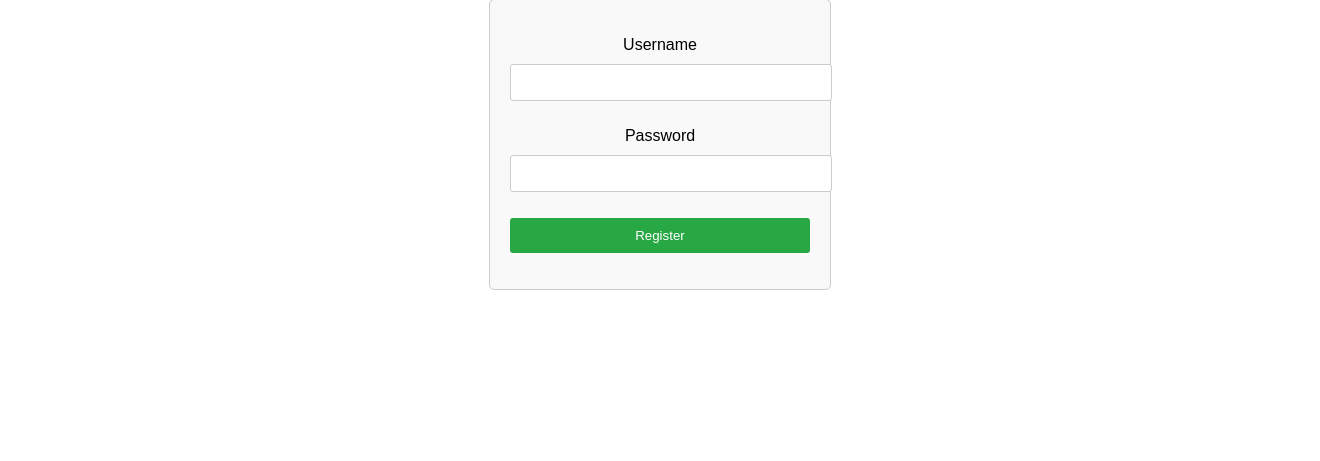
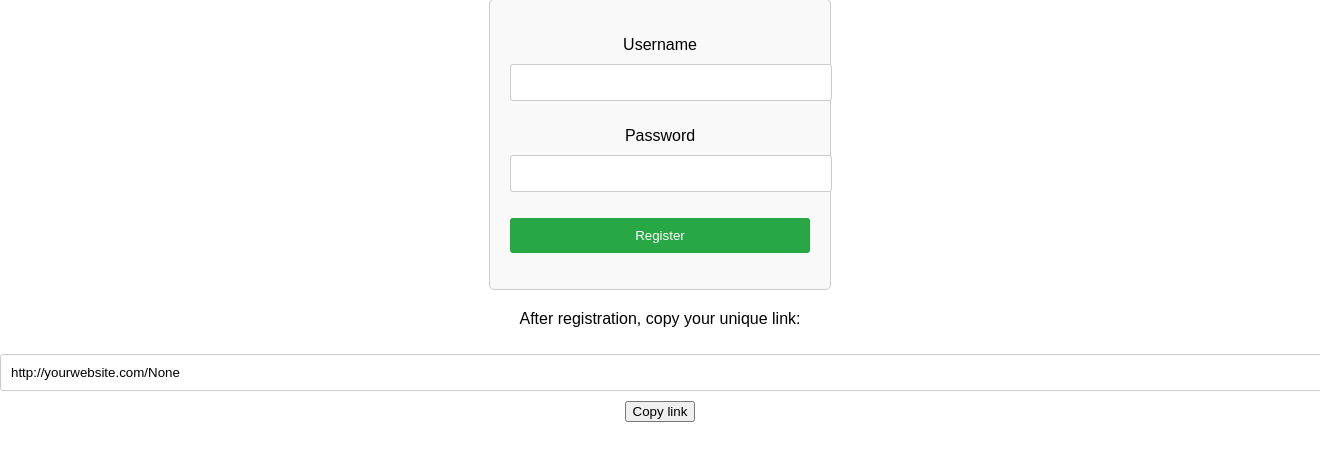
Before and after one commit to Stas89799/nfc_visits, a Flask app: page /register in a window 1320 px wide; the page is wider, and only the part inside the window is pictured. Shown: the part 81-542 px from the top of that part. Run offline with Flask 3, Linux system fonts and the light colour scheme.

Commit message:
Add unique link copy feature and card editing functionality

```diff
--- a/templates/card.html
+++ b/templates/card.html
@@ -27,5 +27,6 @@
         </p>
         <p>{{ form.submit() }}</p>
     </form>
+    <a href="{{ url_for('edit_profile') }}">Edit your card</a>
 </body>
 </html>
--- a/templates/register.html
+++ b/templates/register.html
@@ -4,6 +4,15 @@
     <meta charset="UTF-8">
     <title>Register</title>
     <link rel="stylesheet" href="{{ url_for('static', filename='css/style.css') }}">
+    <script>
+        function copyToClipboard() {
+            var copyText = document.getElementById("uniqueLink");
+            copyText.select();
+            copyText.setSelectionRange(0, 99999); /* For mobile devices */
+            document.execCommand("copy");
+            alert("Copied the link: " + copyText.value);
+        }
+    </script>
 </head>
 <body>
     <h1>User Registration</h1>
@@ -19,5 +28,8 @@
         </p>
         <p>{{ form.submit() }}</p>
     </form>
+    <p>After registration, copy your unique link:</p>
+    <input type="text" value="http://yourwebsite.com/{{ form.username.data }}" id="uniqueLink" readonly>
+    <button onclick="copyToClipboard()">Copy link</button>
 </body>
 </html>
```
